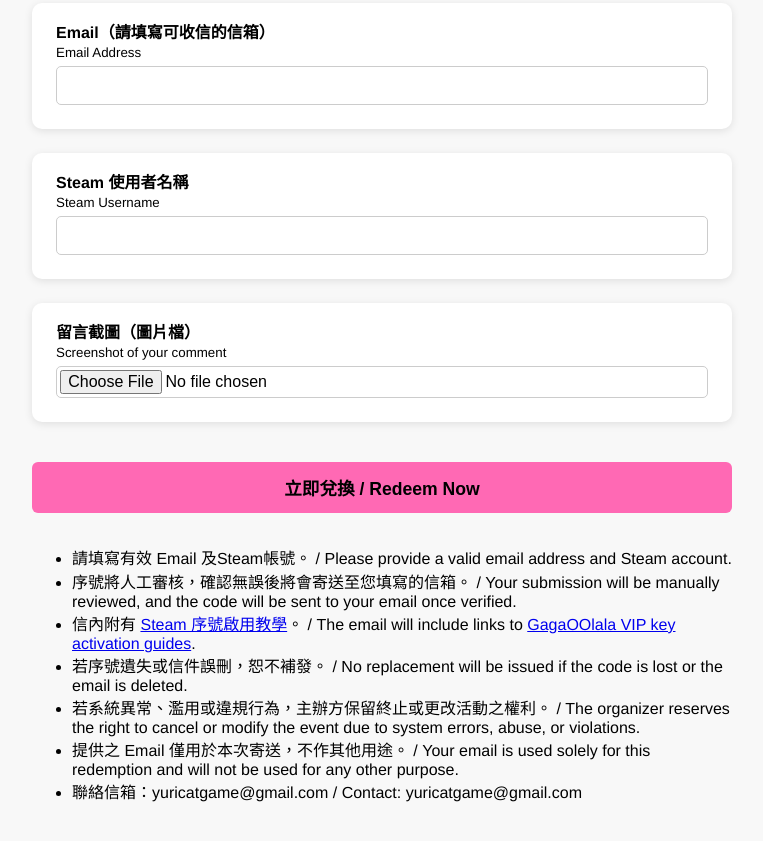
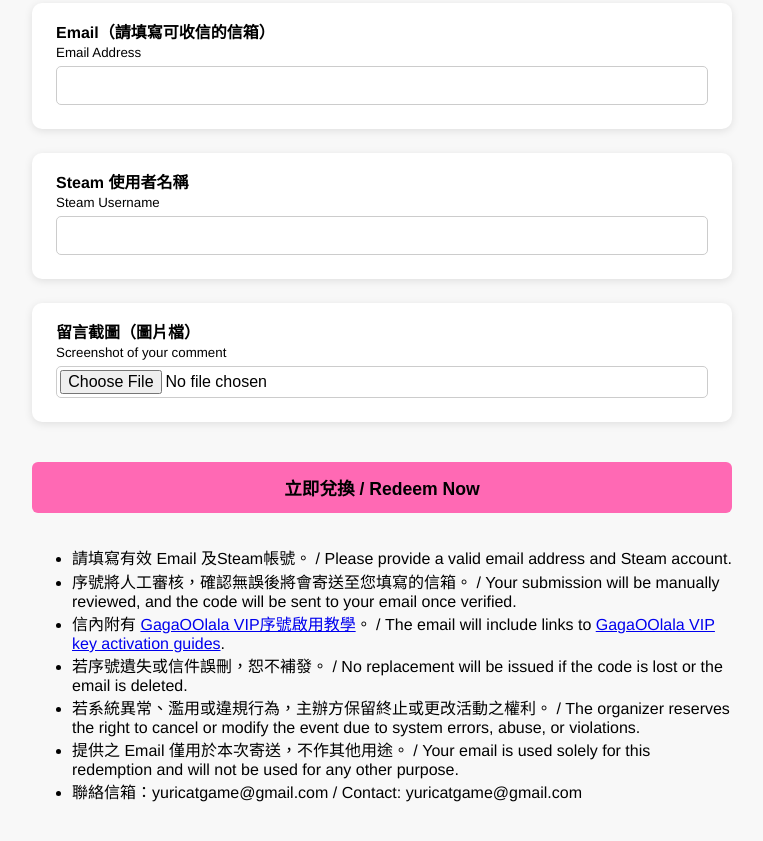
Before and after one commit to yuricatgame/Redeem_VIP, a plain HTML site: page index.html in a window 1280 px wide. Shown: the part 666-1507 px from the top of the page, without its empty margins (258-1021 px from the left). Drawn offline with Linux system fonts and the light colour scheme.

Commit message:
Update index.html

```diff
--- a/index.html
+++ b/index.html
@@ -104,7 +104,7 @@
   <ul>
     <li>請填寫有效 Email 及Steam帳號。 / Please provide a valid email address and Steam account.</li>
     <li>序號將人工審核，確認無誤後將會寄送至您填寫的信箱。 / Your submission will be manually reviewed, and the code will be sent to your email once verified.</li>
-    <li>信內附有 <a href="https://docs.google.com/document/d/1umkjX6z5Zqme5V87quc-zJJkk7rDMZ3zxeWbvgpJ7Qo/edit?usp=sharing" target="_blank">Steam 序號啟用教學</a>。 / The email will include links to <a href="https://docs.google.com/document/d/1umkjX6z5Zqme5V87quc-zJJkk7rDMZ3zxeWbvgpJ7Qo/edit?usp=sharing" target="_blank">GagaOOlala VIP key activation guides</a>.</li>
+    <li>信內附有 <a href="https://docs.google.com/document/d/1umkjX6z5Zqme5V87quc-zJJkk7rDMZ3zxeWbvgpJ7Qo/edit?usp=sharing" target="_blank">GagaOOlala VIP序號啟用教學</a>。 / The email will include links to <a href="https://docs.google.com/document/d/1umkjX6z5Zqme5V87quc-zJJkk7rDMZ3zxeWbvgpJ7Qo/edit?usp=sharing" target="_blank">GagaOOlala VIP key activation guides</a>.</li>
     <li>若序號遺失或信件誤刪，恕不補發。 / No replacement will be issued if the code is lost or the email is deleted.</li>
     <li>若系統異常、濫用或違規行為，主辦方保留終止或更改活動之權利。 / The organizer reserves the right to cancel or modify the event due to system errors, abuse, or violations.</li>
     <li>提供之 Email 僅用於本次寄送，不作其他用途。 / Your email is used solely for this redemption and will not be used for any other purpose.</li>
```
